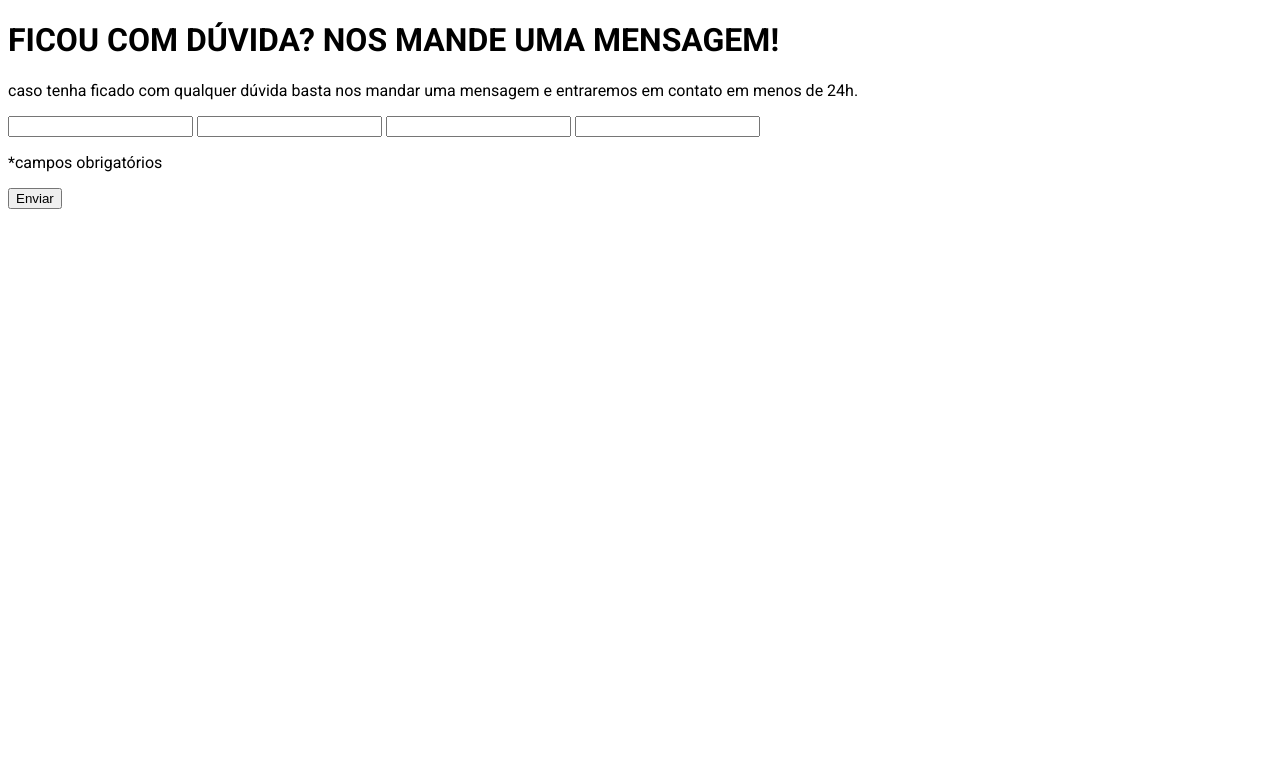
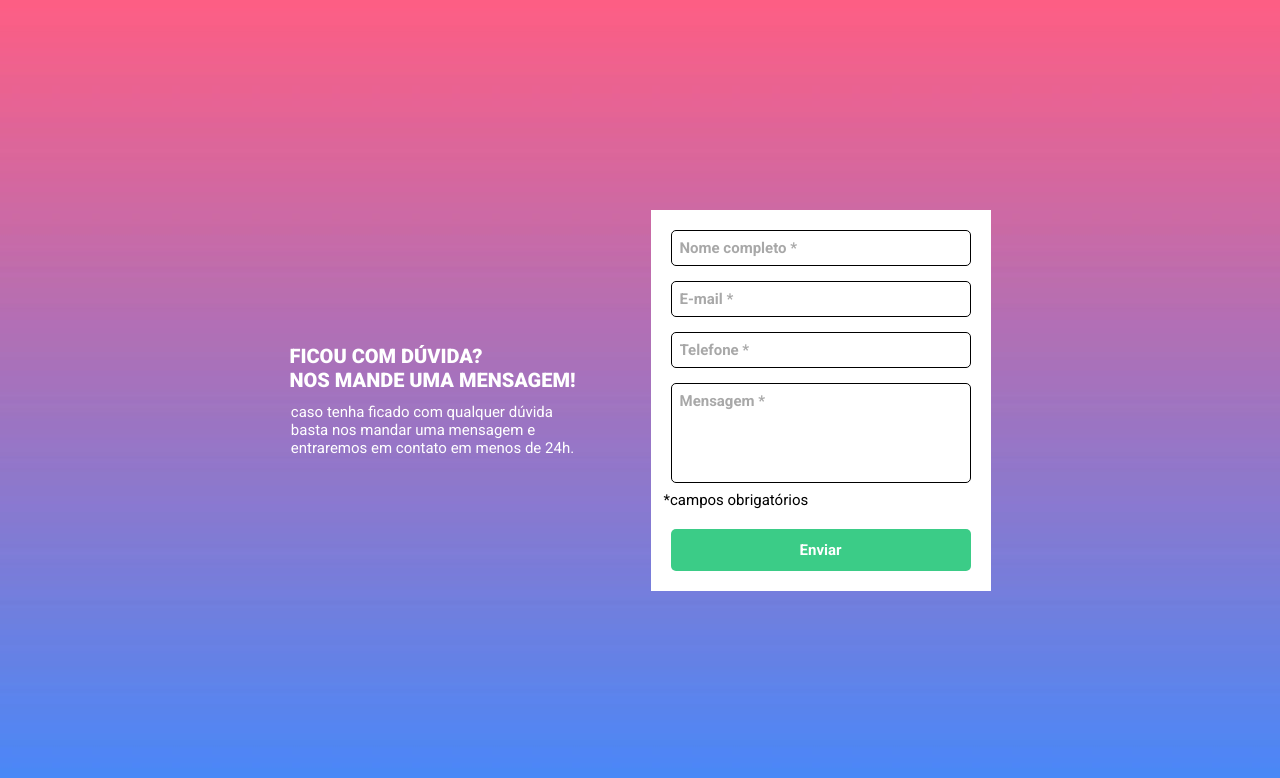
Before and after one commit to jorge-pires/quest-html-css-javascript-intermediario, a plain HTML site: page index.html in a window 1280 px wide. Drawn offline with Linux system fonts and the light colour scheme.

Commit message:
Projeto finalizado

```diff
--- a/index.html
+++ b/index.html
@@ -23,21 +23,41 @@
     <main class="bg">
         <div class="informativo-duvida">
             <h1 class="titulo">
-                FICOU COM DÚVIDA? NOS MANDE UMA MENSAGEM!
+                FICOU COM DÚVIDA? <br> NOS MANDE UMA MENSAGEM!
             </h1>
             <p class="texto">
-                caso tenha ficado com qualquer dúvida basta nos mandar uma mensagem e entraremos em contato em menos de 24h.
+                caso tenha ficado com qualquer dúvida <br> basta nos mandar uma mensagem e <br> entraremos em contato em
+                menos de 24h.
             </p>
         </div>
 
-        <form class="formulario" action="index.html" method="get">
-            <input type="text" class="input-vazio">
-            <input type="text" class="input-vazio">
-            <input type="text" class="input-vazio">
-            <input type="text" class="input-vazio maior">
-            <p class="texto">*campos obrigatórios</p>
-            <input type="submit" value="Enviar">
-        </form>
+        <div class="formulario">
+            <ul class="lista-de-inputs">
+                <li class="input-item">
+                    <input type="text" class="input texto" name="name" placeholder="Nome completo *">
+                    <p class="aviso">*campo obrigatório</p>
+                </li>
+
+                <li class="input-item">
+                    <input type="text" class="input texto" name="email" placeholder="E-mail *">
+                    <p class="aviso">*campo obrigatório</p>
+                </li>
+
+                <li class="input-item">
+                    <input type="text" class="input texto" name="fone" placeholder="Telefone *">
+                    <p class="aviso">*campo obrigatório</p>
+                </li>
+
+                <li class="input-item">
+                    <textarea class="input maior texto" name="text" placeholder="Mensagem *"></textarea>
+                    <p class="aviso ultimo">*campo obrigatório</p>
+                </li>
+            </ul>
+
+            <p class="orientacao texto">*campos obrigatórios</p>
+            <!-- <button class="btn">Enviar</button> -->
+            <input class="btn" type="submit" value="Enviar">
+        </div>
     </main>
 
     <script src="src/js/index.js"></script>
--- a/src/css/reset.css
+++ b/src/css/reset.css
@@ -0,0 +1,17 @@
+* {
+    margin: 0;
+    padding: 0;
+    outline: none;
+    box-sizing: border-box;
+    font-size: 62.5%;
+    font-family: 'Roboto', sans-serif;
+}
+
+a {
+    text-decoration: none;
+    color: black;
+}
+
+ul{
+    list-style: none;
+}
--- a/src/css/style.css
+++ b/src/css/style.css
@@ -1,7 +1,104 @@
-body {
-    font-family: 'Roboto', sans-serif;
+.bg {
+    height: 100vh;
+    background: url(../images/bg-repeat.jpg) center;
+    background-size: 40px 100%;
+    display: flex;
+    align-items: center;
+    justify-content: center;
 }
 
-/* .bg {
+.informativo-duvida {
+    display: flex;
+    flex-direction: column;
+    align-items: center;
+    justify-content: center;
+    color: #FFF;
+    padding-right: 75px;
+}
 
-} */
+.informativo-duvida .titulo {
+    font-size: 20px;
+    font-weight: 900;
+    margin-bottom: 11px;
+}
+
+.texto {
+    font-size: 15px;
+    font-weight: 400;
+}
+
+.formulario {
+    width: 340px;
+    padding: 20px;
+    background-color: #FFF;
+    display: flex;
+    flex-direction: column;
+    justify-content: center;
+}
+
+.formulario .input {
+    margin-bottom: 15px;
+    padding: 8px;
+    border-radius: 5px;
+    border: solid 1px;
+    width: 100%;
+}
+
+.formulario .input::placeholder {
+    color: #A8A8A8;
+    font-weight: 700;
+}
+
+.formulario .input.maior {
+    height: 100px;
+    resize: none;
+    margin-bottom: 7px;
+}
+
+.formulario .input-item.ativado .input{
+    border-color: #00C22B;
+}
+
+.formulario .input-item.desativado .input{
+    border-color: #F52E2E;
+}
+
+.formulario .aviso {
+    display: none;
+    color: #F52E2E;
+    font-size: 8px;
+    font-weight: 400;
+    margin-top: -15px;
+    margin-bottom: 6px;
+}
+
+.formulario .aviso.ultimo {
+    display: none;
+    margin-top: -7px;
+    margin-bottom: 7px;
+}
+
+.formulario .aviso.aviso-ativo {
+    display: block;
+}
+
+.formulario .aviso.ultimo.aviso-ativo {
+    display: block;
+}
+
+
+.formulario .texto.orientacao {
+    margin-bottom: 20px;
+    transform: translateX(-7px);
+}
+
+.formulario .btn {
+    font-size: 15px;
+    font-weight: 700;
+    background-color: #3BCC87;
+    color: #FFF;
+    height: 42px;
+    border-radius: 5px;
+    border: none;
+    cursor: pointer;
+}
--- a/src/js/index.js
+++ b/src/js/index.js
@@ -0,0 +1,48 @@
+let inputPadrao = document.querySelectorAll(".input-item")
+const btnEnviar = document.querySelector(".btn")
+
+console.log(inputPadrao)
+
+
+btnEnviar.addEventListener('click', function () {
+    inputPadrao.forEach(function (input) {
+        if (input.children[0].value !== "") {
+            input.classList.remove("desativado");
+            input.classList.add("ativado");
+            input.children[1].classList.remove("aviso-ativo");
+        } else {
+            input.classList.remove("ativado");
+            input.classList.add("desativado");
+            input.children[1].classList.add("aviso-ativo");
+        }
+    });
+});
+
+
+
+
+
+
+
+
+
+
+
+
+
+
+
+// inputPadrao.forEach(function(input){
+//     input.addEventListener('change', function(){
+//         // const inputPreenchido = document.querySelector(".preenchido");
+//         if (input.value !== "") {
+//             input.classList.add("preenchido");
+//         } else {
+//             input.classList.add("vazio");
+//         }
+
+//     });
+// });
+
+
+// aviso aviso-maior
```
